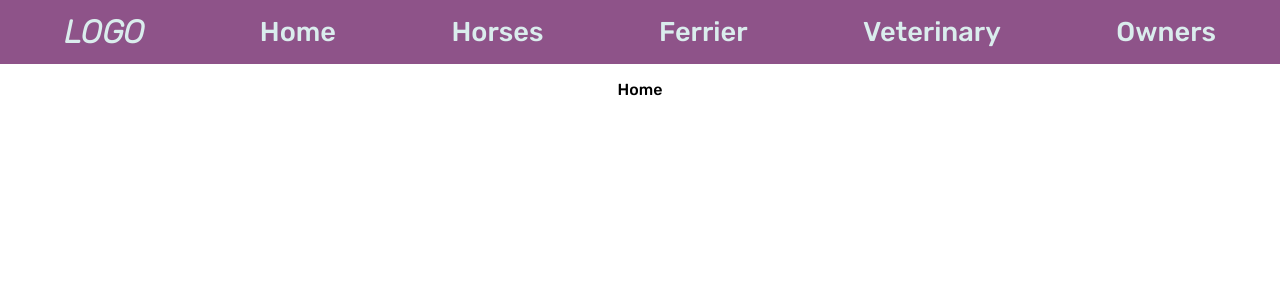
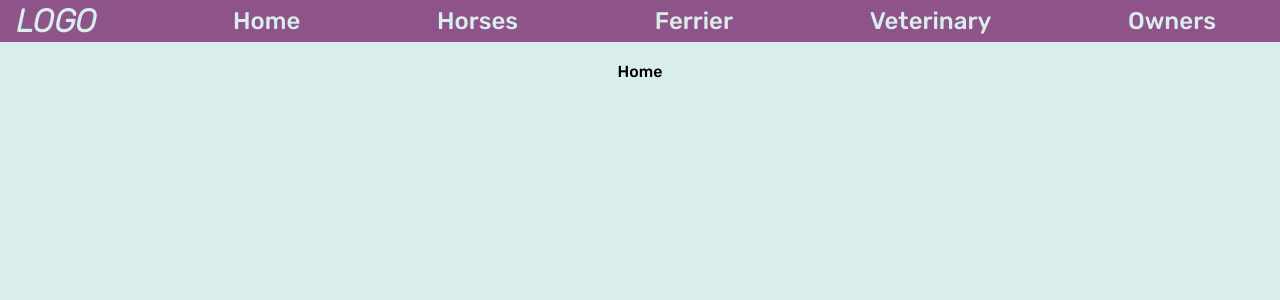
Before and after one commit to Fieldelm/stableity, a React (Vite) app in the folder frontend/vite-project/: page / in a window 1280 px wide. Shown: the top 300 px of the page. Built offline with nearby package versions, Linux system fonts and the light colour scheme.

Commit message:
add style to content and navbar

```diff
--- a/frontend/vite-project/src/style/App.scss
+++ b/frontend/vite-project/src/style/App.scss
@@ -1,4 +1,5 @@
-@import '_base';
+@import '__base';
+@import '__colors';
 
 /*  #root {
   max-width: 1280px;
@@ -54,14 +55,25 @@
  NAVIGATION BAR
  */
 
+html {
+  background-color: $glacier;
+}
 
+$navbarHeight : 2rem;
+$navbarTopPadding : 1.3rem;
+$navbarRightPadding : 4rem;
+$navbarLeftPadding : 1rem;
 
+$contentPadding: $navbarTopPadding * 3;
 
 .navbar {
   overflow: hidden;
   background-color: $mallow;
-  padding: 2rem 4rem;
-  height: 2.5rem;
+  padding-top: $navbarTopPadding;
+  padding-left: $navbarLeftPadding ;
+  padding-right: $navbarRightPadding ;
+  padding-bottom: $navbarTopPadding;
+  height: $navbarHeight;
   position: fixed;
   top: 0;
   width: 100%;
@@ -94,7 +106,7 @@
       display: flex;
       justify-content: center;
       align-items: center;
-      font-size: 1.7rem;
+      font-size: 1.5rem;
       height: 100%;
 
 
@@ -105,6 +117,7 @@
         &:hover {
           background-color: $mallowHover;
         }
+
         & active {
           color: $mallowHover;
         }
@@ -112,13 +125,12 @@
 
     }
   }
-
 }
-
 
 
 .content {
   text-align: center;
-  margin-top: 5rem;
+  margin-top: $contentPadding;
   color: black;
+  position: relative;
 }
--- a/frontend/vite-project/src/style/_base.scss
+++ b/frontend/vite-project/src/style/__base.scss
@@ -8,20 +8,19 @@
     box-sizing: inherit;
 }
 
+
+
+
 html{
     font-size: 62,5%;
-    font-family: 'Rubik', sans-serif
+    font-family: 'Rubik', sans-serif;
 }
 
 body{
     box-sizing: border-box;
 }
 
-//colors
-$purple :rgb(58, 0, 59);
-$glacier: rgb(218, 237, 237);
-$mallow: rgb(142, 83, 137);
-$mallowHover:rgb(184, 125, 179);
-$glacierHover: rgb(51, 65, 65);
+
+
 
 //fonts
--- /dev/null
+++ b/frontend/vite-project/src/style/__colors.scss
@@ -0,0 +1,10 @@
+//colors
+
+//navbar
+$purple :rgb(58, 0, 59);
+$mallow: rgb(142, 83, 137);
+$mallowHover:rgb(184, 125, 179);
+$glacierHover: rgb(51, 65, 65);
+
+//main color
+$glacier: rgb(218, 237, 237);
```
